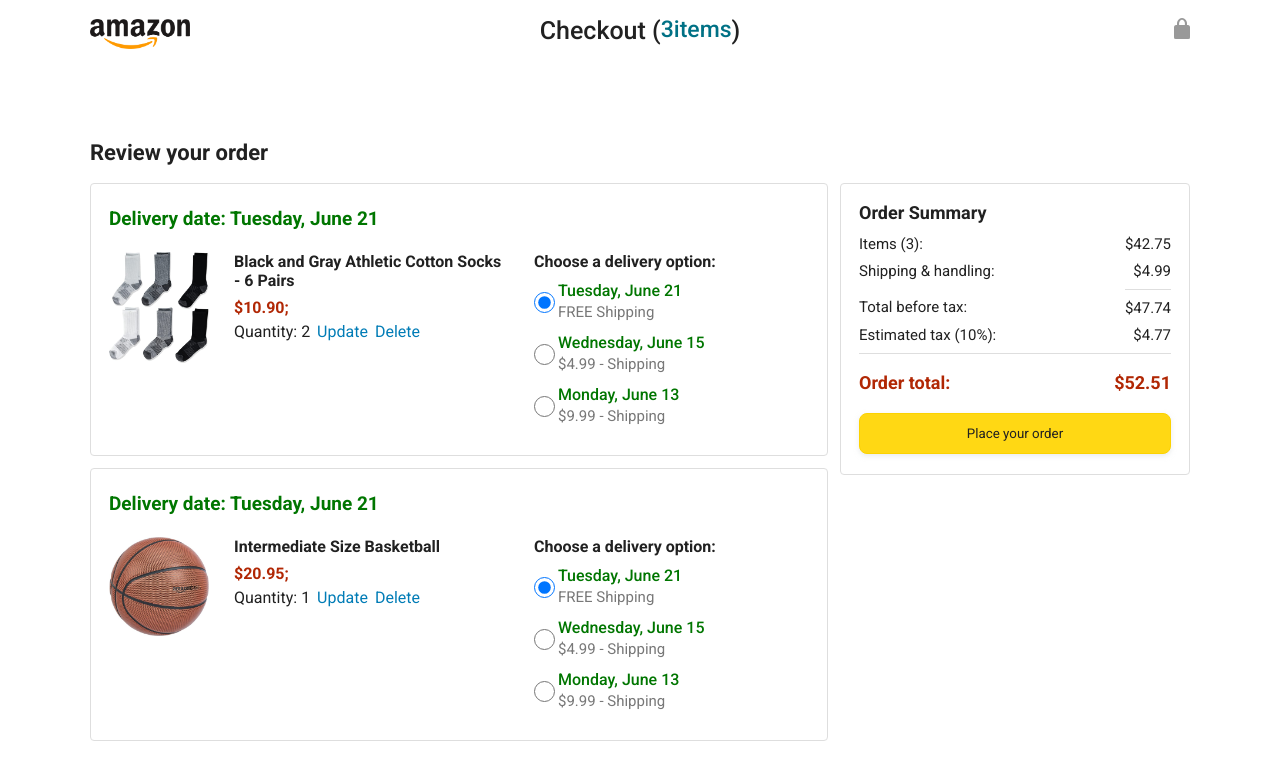
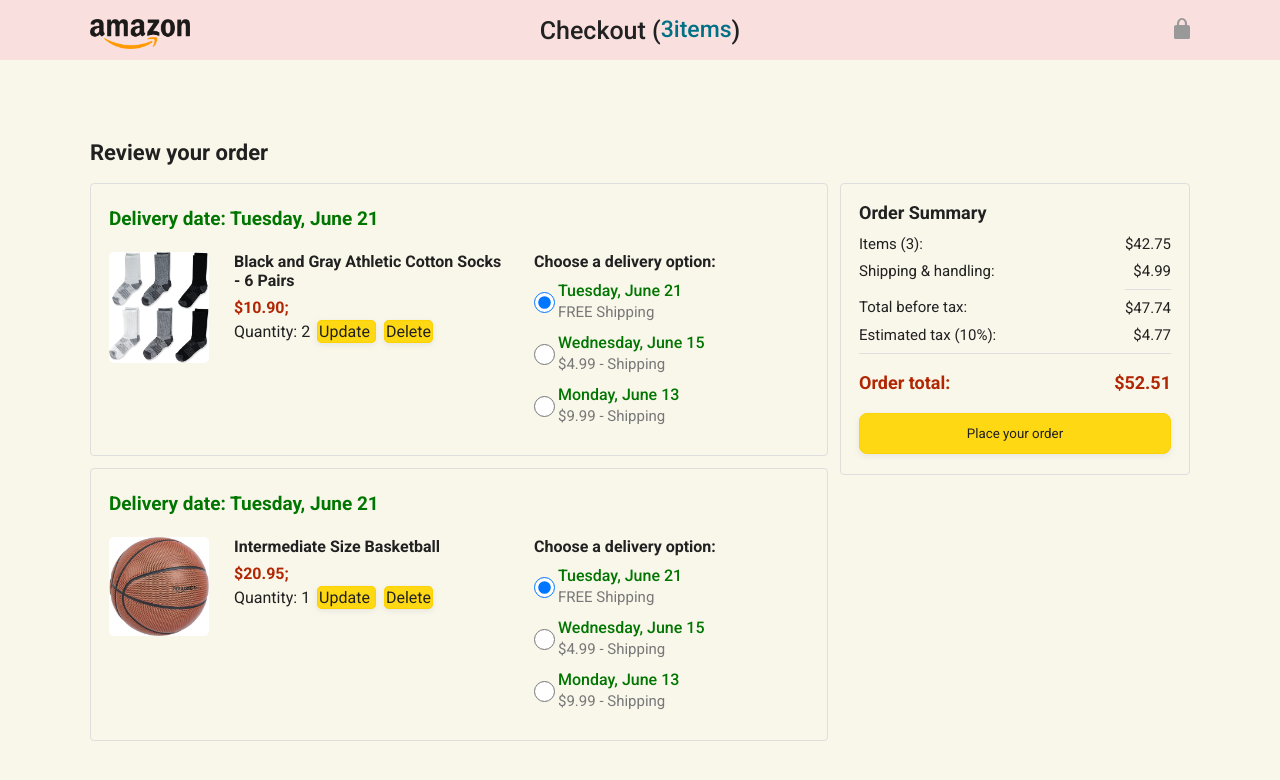
Before and after one commit to Devasingh20/javascript-amazon-project, a plain HTML site: page checkout.html in a window 1280 px wide. Drawn offline with Linux system fonts and the light colour scheme.

Commit message:
change the css

```diff
--- a/scripts/amazon.js
+++ b/scripts/amazon.js
@@ -14,7 +14,7 @@
 
         <div class="product-rating-container">
           <img class="product-rating-stars" src="images/ratings/rating-${(product.rating.stars) * 10}.png">
-          <div class="product-rating-count link-primary">
+          <div class="product-rating-count link-primary1">
             ${product.rating.count} ratings
           </div>
         </div>
--- a/styles/pages/checkout/checkout-header.css
+++ b/styles/pages/checkout/checkout-header.css
@@ -2,7 +2,7 @@
   height: 60px;
   padding-left: 30px;
   padding-right: 30px;
-  background-color: white;
+  background-color: rgb(250, 223, 223);
 
   display: flex;
   justify-content: center;
--- a/styles/pages/checkout/checkout.css
+++ b/styles/pages/checkout/checkout.css
@@ -13,7 +13,9 @@
   margin-left: auto;
   margin-right: auto;
 }
-
+body{
+  background-color: rgb(249, 246, 234);
+}
 .page-title {
   font-weight: 700;
   font-size: 22px;
@@ -95,7 +97,7 @@
 .product-image {
   max-width: 100%;
   max-height: 120px;
-
+  border-radius: 5px;
   /* margin-left: auto;
      margin-right auto;
      Is a trick for centering an element horizontally
--- a/styles/shared/general.css
+++ b/styles/shared/general.css
@@ -75,12 +75,19 @@
 }
 
 .link-primary {
-  color: rgb(1, 124, 182);
+   width: 30px;
+  padding: 1px;
+  border-radius: 5px;
+margin: 5px;
+  color: rgb(33, 33, 33);
+  background-color: rgb(255, 216, 20);
+  border: 1px solid rgb(252, 210, 0);
   cursor: pointer;
+  box-shadow: 0 2px 5px rgba(213, 217, 217, 0.5);
 }
 
 .link-primary:hover {
-  color: rgb(196, 80, 0);
+background-color:rgb(246, 207, 8);
 }
 
 /* Styles for dropdown selectors. */
```
